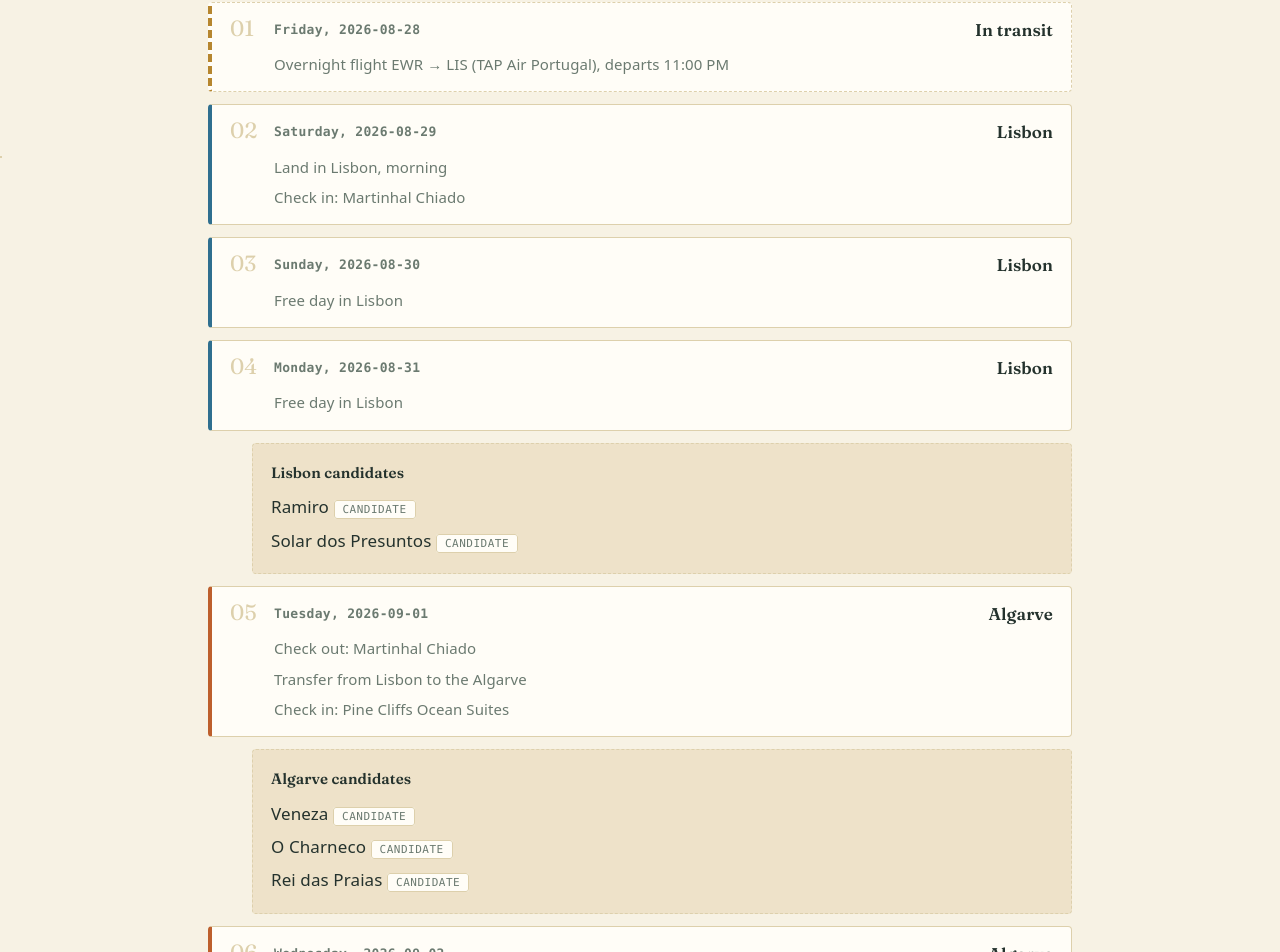
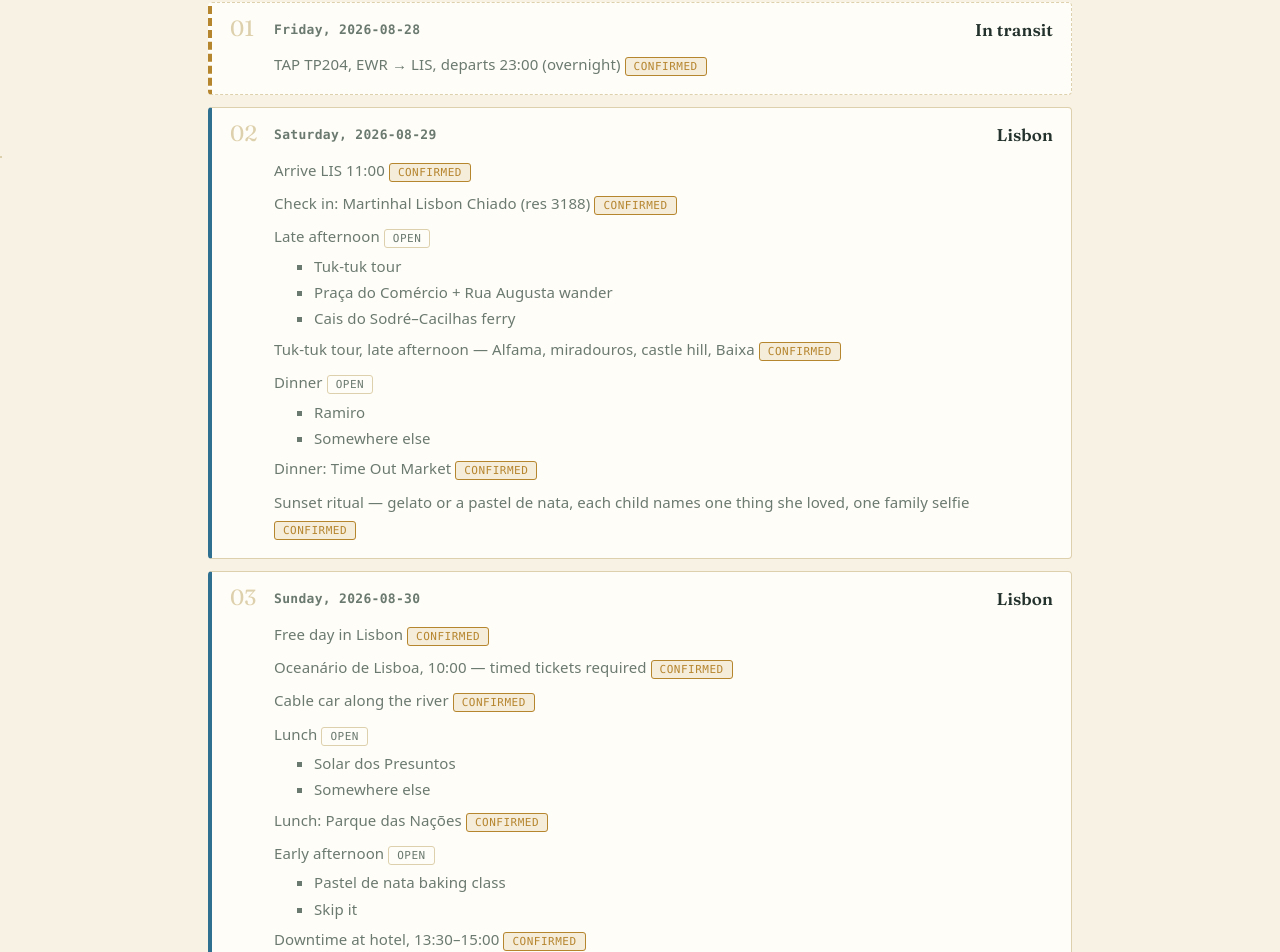
Before and after one commit to ilyabudnevich/portugal-trip-v2, a React (Vite) app: page / in a window 1280 px wide. Shown: the part 644-1596 px from the top of the page. Built offline with nearby package versions, Linux system fonts and the light colour scheme.

Commit message:
Events become objects with optional candidate lists; add trip prep checklist; remove superseded restaurants export

```diff
--- a/src/App.jsx
+++ b/src/App.jsx
@@ -1,5 +1,6 @@
-import { flights, hotels, restaurants, itinerary } from './data/trip.js'
+import { flights, hotels, itinerary } from './data/trip.js'
 import PackingList from './components/PackingList.jsx'
+import TripPrep from './components/TripPrep.jsx'
 import './App.css'
 
 function formatStatus(status) {
@@ -31,35 +32,26 @@
           </div>
           <ul className="day-events">
             {day.events.map((event) => (
-              <li key={event}>{event}</li>
+              <li key={event.text}>
+                {event.text}{' '}
+                <span
+                  className={`badge badge-${event.options ? 'candidate' : 'confirmed'}`}
+                >
+                  {formatStatus(event.options ? 'open' : 'confirmed')}
+                </span>
+                {event.options && (
+                  <ul>
+                    {event.options.map((option) => (
+                      <li key={option}>{option}</li>
+                    ))}
+                  </ul>
+                )}
+              </li>
             ))}
           </ul>
         </div>
       </li>,
     )
-
-    const isFirstAlgarveDay = day.city === 'Algarve' && itinerary[index - 1]?.city !== 'Algarve'
-    const isLastLisbonDay = day.city === 'Lisbon' && itinerary[index + 1]?.city !== 'Lisbon'
-    const groupCity = isFirstAlgarveDay ? 'Algarve' : isLastLisbonDay ? 'Lisbon' : null
-
-    if (groupCity) {
-      const candidates = restaurants.filter((r) => r.city === groupCity)
-      dayNodes.push(
-        <li className="restaurant-group" key={`${groupCity}-restaurants`}>
-          <h3>{groupCity} candidates</h3>
-          <ul>
-            {candidates.map((r) => (
-              <li key={r.id}>
-                {r.name}{' '}
-                <span className={`badge badge-${r.status}`}>
-                  {formatStatus(r.status)}
-                </span>
-              </li>
-            ))}
-          </ul>
-        </li>,
-      )
-    }
   })
 
   return (
@@ -114,6 +106,7 @@
       </section>
 
       <PackingList />
+      <TripPrep />
     </>
   )
 }
--- /dev/null
+++ b/src/components/TripPrep.jsx
@@ -0,0 +1,82 @@
+import { useState } from 'react'
+import { prepGroups } from '../data/prep.js'
+
+const STORAGE_KEY = 'trip-prep-checked-v1'
+
+function itemKey(groupId, itemId) {
+  return `${groupId}::${itemId}`
+}
+
+function loadCheckedState() {
+  try {
+    const raw = localStorage.getItem(STORAGE_KEY)
+    if (!raw) return {}
+    const parsed = JSON.parse(raw)
+    return parsed && typeof parsed === 'object' ? parsed : {}
+  } catch {
+    return {}
+  }
+}
+
+function saveCheckedState(state) {
+  try {
+    localStorage.setItem(STORAGE_KEY, JSON.stringify(state))
+  } catch {
+    // localStorage unavailable (private browsing quota, etc.) — ignore
+  }
+}
+
+function TripPrep() {
+  const [checked, setChecked] = useState(() => loadCheckedState())
+
+  function toggleItem(groupId, itemId) {
+    setChecked((prev) => {
+      const key = itemKey(groupId, itemId)
+      const next = { ...prev, [key]: !prev[key] }
+      saveCheckedState(next)
+      return next
+    })
+  }
+
+  return (
+    <section
+      id="trip-prep"
+      style={{ padding: '28px 8px', borderTop: '1px solid var(--line)' }}
+    >
+      <h2>Trip prep</h2>
+      <div className="packing-groups">
+        {prepGroups.map((group) => (
+          <div className="packing-group" key={group.id}>
+            <h3>{group.name}</h3>
+            {group.items.length === 0 ? (
+              <p className="packing-empty">Nothing added yet</p>
+            ) : (
+              <ul className="packing-items">
+                {group.items.map((item) => {
+                  const isChecked = Boolean(checked[itemKey(group.id, item.id)])
+                  return (
+                    <li key={item.id}>
+                      <button
+                        type="button"
+                        className="packing-item"
+                        aria-pressed={isChecked}
+                        onClick={() => toggleItem(group.id, item.id)}
+                      >
+                        <span className={isChecked ? 'packing-item-name checked' : 'packing-item-name'}>
+                          {item.name}
+                        </span>
+                        {isChecked && <span className="badge badge-booked">DONE</span>}
+                      </button>
+                    </li>
+                  )
+                })}
+              </ul>
+            )}
+          </div>
+        ))}
+      </div>
+    </section>
+  )
+}
+
+export default TripPrep
--- /dev/null
+++ b/src/data/prep.js
@@ -0,0 +1,51 @@
+// Static trip-prep checklist data for Portugal 2026.
+// Plain data only — no logic, no React.
+// Each item's `id` must stay stable once set: checked/unchecked state is
+// stored in localStorage keyed by group id + item id. Renaming `name` is
+// safe; changing `id` will make a previously-checked item look new again.
+
+export const prepGroups = [
+  {
+    id: 'this-week',
+    name: 'This week',
+    items: [
+      {
+        id: 'checked-bags',
+        name: 'Checked bags — ba.com (PCQ63) and flytap.com (X73DY6); Basic fares likely exclude bags',
+      },
+      { id: 'seat-assignments', name: 'Seat assignments — 4 together on both legs' },
+      { id: 'passport-check', name: 'Passport check, all four — valid through Dec 2026' },
+    ],
+  },
+  {
+    id: 'weeks-2-3',
+    name: '2–3 weeks out',
+    items: [
+      { id: 'oceanario', name: 'Oceanário timed tickets — Aug 30, 10:00' },
+      { id: 'pena-palace', name: 'Pena Palace tickets — Aug 31, 09:30 first slot' },
+      { id: 'azenhas-lunch', name: 'Azenhas do Mar lunch table — Aug 31' },
+      { id: 'nata-class', name: 'Pastel de nata class (optional) — Aug 30 early afternoon' },
+      {
+        id: 'benagil-boat',
+        name: 'Benagil boat — Pine Cliffs concierge or Albufeira marina operator',
+      },
+      {
+        id: 'pine-cliffs-room',
+        name: 'Pine Cliffs room request — garden-facing, near elevators, two young children',
+      },
+    ],
+  },
+  {
+    id: 'week-1',
+    name: '1 week out',
+    items: [
+      { id: 'tide-chart', name: 'Tide chart for Praia da Marinha rock pools' },
+      { id: 'dj-lineups', name: 'Check NoSoloÁgua / Purobeach Instagram for DJ lineups' },
+      { id: 'checkin-alarms', name: 'Check-in alarms — TAP opens 36h before, BA 24h before' },
+      {
+        id: 'jncquoi-call',
+        name: "Call JNcQUOI Monday afternoon — Resy is 19:45, tell them we'll arrive 20:05",
+      },
+    ],
+  },
+]
--- a/src/data/trip.js
+++ b/src/data/trip.js
@@ -1,8 +1,6 @@
 // Static trip data for Portugal 2026 (Aug 28 - Sep 6).
 // Plain data only — no logic, no React.
-// `status` is one of:
-//   - flights/hotels: 'booked'
-//   - restaurants: 'candidate' | 'confirmed'
+// `status` on flights and hotels is 'booked'.
 
 export const flights = [
   {
@@ -51,81 +49,204 @@
   },
 ]
 
-export const restaurants = [
-  { id: 'ramiro', name: 'Ramiro', city: 'Lisbon', status: 'candidate' },
-  { id: 'solar-dos-presuntos', name: 'Solar dos Presuntos', city: 'Lisbon', status: 'candidate' },
-  { id: 'veneza', name: 'Veneza', city: 'Algarve', status: 'candidate' },
-  { id: 'o-charneco', name: 'O Charneco', city: 'Algarve', status: 'candidate' },
-  { id: 'rei-das-praias', name: 'Rei das Praias', city: 'Algarve', status: 'candidate' },
-]
-
 export const itinerary = [
   {
     date: '2026-08-28',
     weekday: 'Friday',
     city: 'In transit',
-    events: ['Overnight flight EWR → LIS (TAP Air Portugal), departs 11:00 PM'],
+    events: [{ text: 'TAP TP204, EWR → LIS, departs 23:00 (overnight)' }],
   },
   {
     date: '2026-08-29',
     weekday: 'Saturday',
     city: 'Lisbon',
-    events: ['Land in Lisbon, morning', 'Check in: Martinhal Chiado'],
+    events: [
+      { text: 'Arrive LIS 11:00' },
+      { text: 'Check in: Martinhal Lisbon Chiado (res 3188)' },
+      {
+        text: 'Late afternoon',
+        options: [
+          'Tuk-tuk tour',
+          'Praça do Comércio + Rua Augusta wander',
+          'Cais do Sodré–Cacilhas ferry',
+        ],
+      },
+      { text: 'Tuk-tuk tour, late afternoon — Alfama, miradouros, castle hill, Baixa' },
+      { text: 'Dinner', options: ['Ramiro', 'Somewhere else'] },
+      { text: 'Dinner: Time Out Market' },
+      {
+        text: 'Sunset ritual — gelato or a pastel de nata, each child names one thing she loved, one family selfie',
+      },
+    ],
   },
   {
     date: '2026-08-30',
     weekday: 'Sunday',
     city: 'Lisbon',
-    events: ['Free day in Lisbon'],
+    events: [
+      { text: 'Free day in Lisbon' },
+      { text: 'Oceanário de Lisboa, 10:00 — timed tickets required' },
+      { text: 'Cable car along the river' },
+      { text: 'Lunch', options: ['Solar dos Presuntos', 'Somewhere else'] },
+      { text: 'Lunch: Parque das Nações' },
+      {
+        text: 'Early afternoon',
+        options: ['Pastel de nata baking class', 'Skip it'],
+      },
+      { text: 'Downtime at hotel, 13:30–15:00' },
+      { text: 'Pyjama Club, 18:00–23:00 (both kids)' },
+      { text: 'Gambrinus, 19:30 — dinner, 2 adults' },
+      {
+        text: 'Sunset ritual — gelato or a pastel de nata, each child names one thing she loved, one family selfie',
+      },
+    ],
   },
   {
     date: '2026-08-31',
     weekday: 'Monday',
     city: 'Lisbon',
-    events: ['Free day in Lisbon'],
+    events: [
+      { text: 'Free day in Lisbon' },
+      { text: 'Pena Palace, 09:30 — grounds and terraces only' },
+      { text: 'Piriquita pastries to go' },
+      {
+        text: 'Lunch',
+        options: ['Azenhas do Mar (reserve ahead)', 'Alternative near Sintra'],
+      },
+      { text: 'Back to Lisbon, 15:00 — downtime' },
+      { text: 'Pyjama Club, 18:00–23:00 (both kids)' },
+      { text: 'Fado in Chiado, 19:00–19:50 (booking 368468881)' },
+      { text: 'JNcQUOI Avenida, 19:45 — dinner, 2 adults' },
+      {
+        text: 'Sunset ritual — gelato or a pastel de nata, each child names one thing she loved, one family selfie',
+      },
+    ],
   },
   {
     date: '2026-09-01',
     weekday: 'Tuesday',
     city: 'Algarve',
     events: [
-      'Check out: Martinhal Chiado',
-      'Transfer from Lisbon to the Algarve',
-      'Check in: Pine Cliffs Ocean Suites',
+      { text: 'Check out: Martinhal Chiado, 08:30 — Uber XL to LIS airport' },
+      { text: 'Rental car pickup, 10:00, Lisbon Airport (LIS) — conf 398444774' },
+      { text: 'Óbidos, 11:40 — walled village, Rua Direita, wall walk, ginjinha' },
+      { text: 'Hard departure from Óbidos, 13:30' },
+      { text: 'Transfer from Lisbon to the Algarve' },
+      { text: 'Arrive Pine Cliffs ~17:00, check in: Pine Cliffs Ocean Suites' },
+      { text: 'Dinner', options: ['Casa Falésia'] },
+      {
+        text: 'Sunset ritual — gelato or a pastel de nata, each child names one thing she loved, one family selfie',
+      },
     ],
   },
   {
     date: '2026-09-02',
     weekday: 'Wednesday',
     city: 'Algarve',
-    events: ['Free day in the Algarve'],
+    events: [
+      { text: 'Free day in the Algarve' },
+      { text: "Porto Pirata kids' club, 09:30–17:00" },
+      { text: 'Praia da Falésia via the cliff path (PM)' },
+      {
+        text: 'Dinner',
+        options: ['Veneza', 'O Charneco', "Restaurante Olhos d'Água"],
+      },
+      {
+        text: 'Sunset ritual — gelato or a pastel de nata, each child names one thing she loved, one family selfie',
+      },
+    ],
   },
   {
     date: '2026-09-03',
     weekday: 'Thursday',
     city: 'Algarve',
-    events: ['Free day in the Algarve'],
+    events: [
+      { text: 'Free day in the Algarve' },
+      {
+        text: 'Benagil boat (morning)',
+        options: ['Pine Cliffs catamaran', 'Albufeira marina tour'],
+      },
+      {
+        text: 'Lunch',
+        options: [
+          'Carvoeiro',
+          'Ferragudo square',
+          'Rei das Praias (Caneiros)',
+          'Back to the resort',
+        ],
+      },
+      {
+        text: 'Optional: Algar Seco boardwalk or Praia da Marinha rock pools at low tide',
+      },
+      {
+        text: 'Dinner',
+        options: [
+          'Casa Falésia',
+          'O Pássaro Azul',
+          'La Cigale',
+          'Rei das Praias',
+          'Ferragudo waterfront',
+          'Vilamoura marina',
+        ],
+      },
+      {
+        text: 'Sunset ritual — gelato or a pastel de nata, each child names one thing she loved, one family selfie',
+      },
+    ],
   },
   {
     date: '2026-09-04',
     weekday: 'Friday',
     city: 'Algarve',
-    events: ['Free day in the Algarve'],
+    events: [
+      { text: 'Free day in the Algarve' },
+      { text: "Porto Pirata kids' club (AM)" },
+      {
+        text: 'Lunch',
+        options: ['Purobeach Vilamoura', "Maria's (Falésia–Santa Eulália)"],
+      },
+      { text: 'Afternoon deliberately empty — no plans, nothing to be late for' },
+      { text: 'Dinner', options: ['Lemon Square at the resort — live music'] },
+      {
+        text: 'Sunset ritual — gelato or a pastel de nata, each child names one thing she loved, one family selfie',
+      },
+    ],
   },
   {
     date: '2026-09-05',
     weekday: 'Saturday',
     city: 'Algarve',
-    events: ['Free day in the Algarve'],
+    events: [
+      { text: 'Free day in the Algarve' },
+      { text: 'Beach (morning)' },
+      {
+        text: 'Lunch',
+        options: [
+          'Casa Falésia',
+          'O Pássaro Azul',
+          'La Cigale',
+          'Rei das Praias',
+          'Ferragudo waterfront',
+          'Vilamoura marina',
+        ],
+      },
+      { text: 'Pack' },
+      { text: 'Mirador clifftop bar at golden hour' },
+      {
+        text: 'Sunset ritual — gelato or a pastel de nata, each child names one thing she loved, one family selfie',
+      },
+    ],
   },
   {
     date: '2026-09-06',
     weekday: 'Sunday',
     city: 'Algarve',
     events: [
-      'Check out: Pine Cliffs Ocean Suites',
-      'Flight FAO → JFK departs 12:15 PM (via London Heathrow)',
-      'Arrive JFK 9:05 PM',
+      { text: 'Check out: Pine Cliffs Ocean Suites' },
+      { text: 'Depart Pine Cliffs for Faro, 09:15' },
+      { text: 'Rental car drop, 10:00, Faro Airport (FAO) — conf 398444774' },
+      { text: 'BA 511 FAO → LHR, departs 12:15; AA 141 LHR → JFK, departs 18:05' },
+      { text: 'Arrive JFK 9:05 PM' },
     ],
   },
 ]
```
